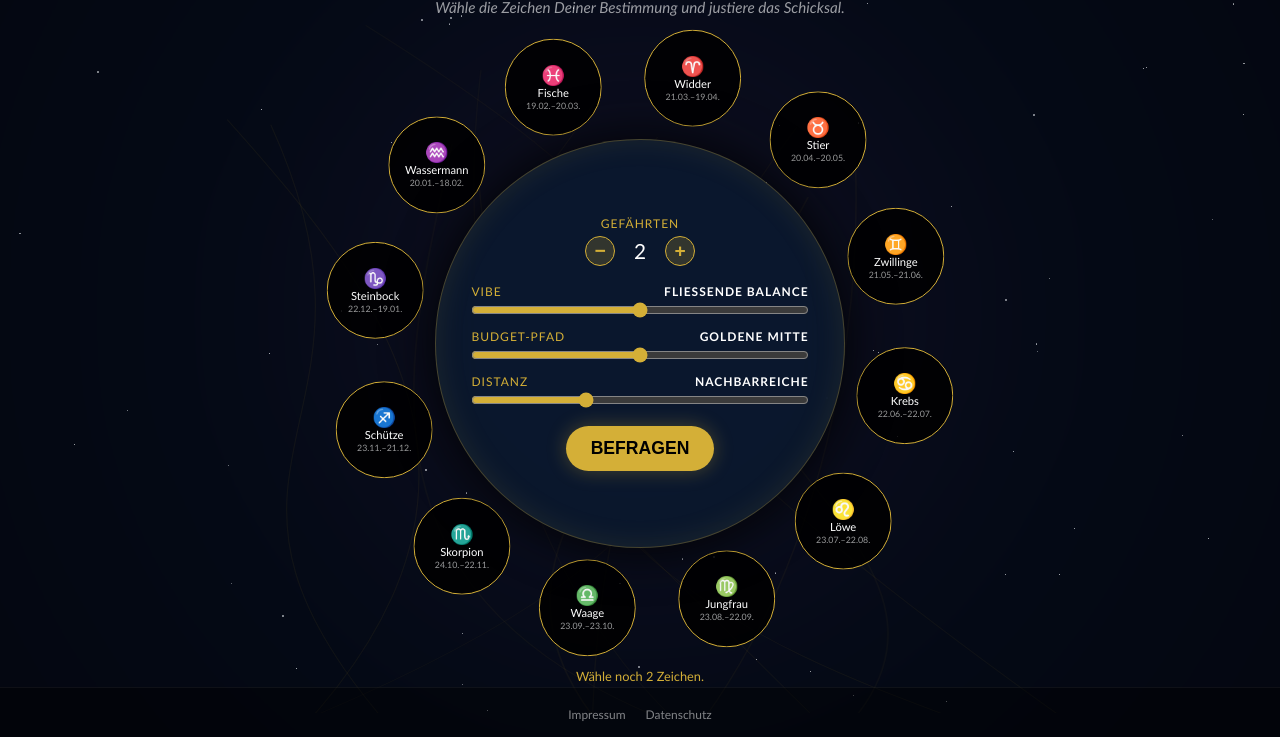
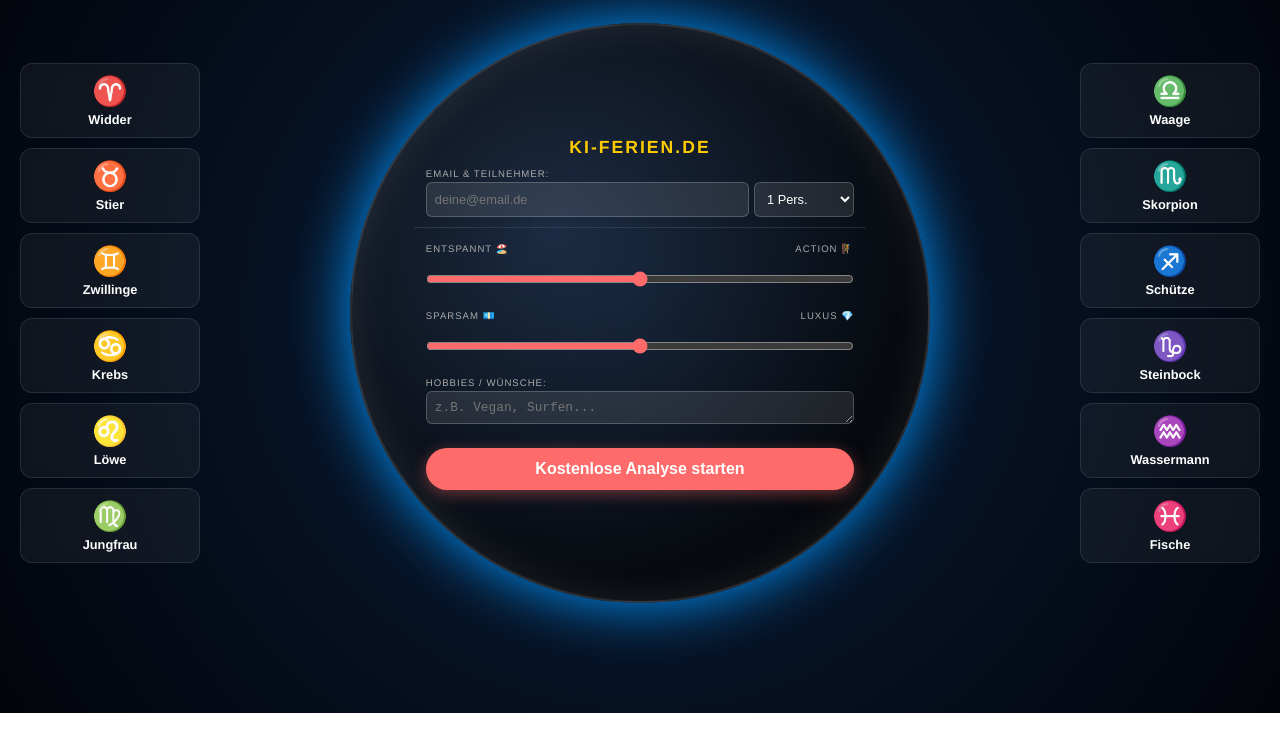
Before and after one commit to KI-Ferien/match-app, a website: page index.html in a window 1280 px wide. Shown: the part 87-824 px from the top of the page. After the commit the page ends 800 px from the top, so only its background shows below. Drawn offline with Linux system fonts and the light colour scheme.

Commit message:
Update index.html

```diff
--- a/index.html
+++ b/index.html
@@ -1,320 +1,188 @@
- <!DOCTYPE html>
+<!DOCTYPE html>
 <html lang="de">
 <head>
     <meta charset="UTF-8">
-    <meta name="viewport" content="width=device-width, initial-scale=1.0, maximum-scale=1.0, user-scalable=no">
-    <title>KI-Ferien.de - Kosmisches Orakel</title>
+    <meta name="viewport" content="width=device-width, initial-scale=1.0">
+    <title>KI-Ferien.de | Kosmische Analyse</title>
+    <meta property="og:title" content="KI-Ferien.de | Deine perfekten Ferien in Sekunden geplant">
+
+    <script nowprocket data-noptimize="1" data-cfasync="false" data-wpfc-render="false" seraph-accel-crit="1" data-no-defer="1">
+      (function () {
+          var script = document.createElement("script");
+          script.async = 1;
+          script.src = 'https://emrldtp.cc/NDkyMDQ0.js?t=492044';
+          document.head.appendChild(script);
+      })();
+    </script>
 
     <style>
-        :root {
-            --gold: #d4af37;
-            --cosmic-blue: #0a192f;
-            --glass: rgba(255, 255, 255, 0.05);
-            --circle-size: clamp(310px, 92vw, 620px);
-            --ball-size: clamp(65px, 13vw, 95px);
-            --rotation-speed: 160s;
+        :root { --glow: #0096ff; --gold: #ffcc00; --bg: #02050a; --cta: #ff6b6b; }
+        * { box-sizing: border-box; margin: 0; padding: 0; }
+        body { background-color: var(--bg); color: white; font-family: 'Helvetica Neue', Arial, sans-serif; min-height: 100vh; display: flex; justify-content: center; align-items: center; background: radial-gradient(circle at center, #0a1e3b 0%, #02040a 100%); padding: 20px; overflow-x: hidden; }
+
+        .main-grid { position: relative; z-index: 100; display: grid; grid-template-columns: 180px 1fr 180px; align-items: center; gap: 30px; width: 100%; max-width: 1400px; }
+
+        /* Sternzeichen-Säulen */
+        .zodiac-column { display: flex; flex-direction: column; gap: 10px; }
+        .zodiac-card { background: rgba(255, 255, 255, 0.05); border: 1px solid rgba(255, 255, 255, 0.1); padding: 10px; text-align: center; border-radius: 12px; cursor: pointer; transition: 0.3s; backdrop-filter: blur(5px); }
+        .zodiac-card:hover, .zodiac-card.active { border-color: var(--glow); background: rgba(0, 150, 255, 0.2); box-shadow: 0 0 15px var(--glow); transform: scale(1.05); }
+        .zodiac-symbol { font-size: 1.8rem; color: var(--gold); display: block; }
+        .zodiac-name { font-weight: bold; display: block; font-size: 0.8rem; margin-top: 4px; }
+
+        /* Das Glaskugel-Cockpit */
+        .crystal-ball {
+            width: 580px; min-height: 580px; border-radius: 50%;
+            background: radial-gradient(circle at 35% 35%, rgba(255,255,255,0.08) 0%, rgba(0,0,0,0.95) 90%);
+            box-shadow: 0 0 60px var(--glow), inset 0 0 40px rgba(255,255,255,0.1);
+            border: 2px solid rgba(255,255,255,0.15); display: flex; flex-direction: column;
+            justify-content: center; align-items: center; padding: 50px; text-align: center;
         }
 
-        body {
-            margin: 0; padding: 0;
-            background: #05060f;
-            color: white; font-family: 'Optima', 'Segoe UI', serif;
-            min-height: 100vh; display: flex; flex-direction: column;
-            align-items: center; overflow-x: hidden;
-        }
+        .input-wrap { width: 90%; margin-bottom: 10px; text-align: left; }
+        label { font-size: 0.6rem; color: #aaa; text-transform: uppercase; letter-spacing: 1px; display: block; margin-bottom: 3px; }
 
-        #space-canvas { position: fixed; top: 0; left: 0; width: 100%; height: 100%; z-index: -3; }
-        .milky-way {
-            position: fixed; top: 50%; left: 50%; width: 150vmax; height: 150vmax;
-            background: radial-gradient(circle at center, rgba(142, 108, 246, 0.1) 0%, rgba(0, 92, 151, 0.05) 30%, transparent 70%);
-            transform: translate(-50%, -50%); z-index: -2; pointer-events: none; filter: blur(80px);
-        }
-        #magic-threads { position: fixed; top: 0; left: 0; width: 100%; height: 100%; z-index: -1; pointer-events: none; }
+        select, input, textarea { width: 100%; padding: 8px; border-radius: 6px; border: 1px solid rgba(255,255,255,0.2); background: rgba(255,255,255,0.1); color: white; font-size: 0.8rem; outline: none; }
+        input[type="range"] { accent-color: var(--cta); margin-top: 5px; }
 
-        .hero { text-align: center; padding: 10px 20px; z-index: 10; }
-        h1 { font-size: clamp(1.4rem, 5vw, 2.8rem); color: var(--gold); margin: 5px 0; text-shadow: 0 0 20px rgba(212,175,55,0.4); letter-spacing: 2px; }
+        .participants-scroll { width: 95%; max-height: 120px; overflow-y: auto; margin-bottom: 15px; padding-right: 5px; border-bottom: 1px solid rgba(255,255,255,0.1); }
+        .participant-row { display: flex; align-items: center; gap: 8px; margin-bottom: 8px; background: rgba(255, 255, 255, 0.05); padding: 5px; border-radius: 5px; }
+        .participant-row label { margin: 0; min-width: 60px; font-size: 0.6rem; }
 
-        .briefing-text {
-            max-width: 500px; text-align: center; font-style: italic;
-            color: rgba(255, 255, 255, 0.6); font-size: clamp(0.75rem, 1.8vw, 0.95rem);
-            margin-bottom: 10px; padding: 0 20px; line-height: 1.4; z-index: 10;
-        }
+        .cta-btn { background: var(--cta); color: white; font-size: 1rem; font-weight: bold; padding: 12px 30px; border: none; border-radius: 50px; cursor: pointer; box-shadow: 0 4px 15px rgba(255, 107, 107, 0.4); width: 90%; transition: 0.3s; margin-top: 10px; }
+        .cta-btn:hover { background: #ee5253; transform: scale(1.03); }
+        .cta-btn:disabled { background: #444; cursor: wait; }
 
-        .oracle-container {
-            position: relative; width: var(--circle-size); height: var(--circle-size);
-            margin: 5px auto; display: flex; align-items: center; justify-content: center;
-        }
-
-        #zodiac-wrapper {
-            position: absolute; width: 100%; height: 100%;
-            animation: rotate-ring var(--rotation-speed) linear infinite;
-        }
-
-        .central-hub {
-            width: 66%; height: 66%;
-            background: rgba(10, 25, 47, 0.9);
-            backdrop-filter: blur(20px); border-radius: 50%;
-            border: 1px solid rgba(212, 175, 55, 0.3);
-            display: flex; flex-direction: column; align-items: center; justify-content: center;
-            padding: clamp(12px, 3vw, 35px); box-sizing: border-box; z-index: 5;
-            box-shadow: 0 0 50px rgba(0,0,0,0.9), inset 0 0 30px rgba(212,175,55,0.1);
-        }
-
-        .slider-area { width: 100%; display: flex; flex-direction: column; gap: clamp(4px, 1vh, 10px); }
-        .slider-group { width: 100%; }
-        .slider-label { font-size: clamp(0.6rem, 1.5vw, 0.75rem); color: var(--gold); display: flex; justify-content: space-between; text-transform: uppercase; letter-spacing: 1px; }
-        .slider-val { color: white; font-weight: bold; }
-
-        .stepper-container {
-            display: flex; align-items: center; justify-content: center;
-            gap: 15px; margin: 5px 0 10px 0;
-        }
-        .stepper-btn {
-            background: rgba(212, 175, 55, 0.2); border: 1px solid var(--gold);
-            color: var(--gold); width: 30px; height: 30px; border-radius: 50%;
-            cursor: pointer; font-weight: bold; font-size: 1.2rem;
-            display: flex; align-items: center; justify-content: center; transition: 0.2s;
-        }
-        .stepper-btn:hover { background: var(--gold); color: black; }
-        #val-p { font-size: 1.3rem; color: white; min-width: 20px; text-align: center; }
-
-        input[type=range] { width: 100%; margin: 4px 0; cursor: pointer; accent-color: var(--gold); height: 14px; }
-
-        .oracle-btn {
-            background: var(--gold); color: black; border: none;
-            padding: clamp(8px, 2vw, 12px) clamp(15px, 4vw, 25px);
-            border-radius: 30px; font-weight: bold;
-            cursor: pointer; margin-top: clamp(8px, 2vh, 15px);
-            font-size: clamp(0.75rem, 2vw, 1.1rem);
-            box-shadow: 0 0 20px rgba(212, 175, 55, 0.3); transition: 0.3s;
-        }
-
-        .zodiac-ball {
-            position: absolute; width: var(--ball-size); height: var(--ball-size);
-            background: rgba(0,0,0,0.85); border: 1.5px solid var(--gold); border-radius: 50%;
-            display: flex; align-items: center; justify-content: center;
-            cursor: pointer; transition: 0.4s cubic-bezier(0.175, 0.885, 0.32, 1.275);
-            z-index: 6; animation: counter-rotate var(--rotation-speed) linear infinite;
-        }
-        .zodiac-ball span { line-height: 1.2; text-align: center; font-size: clamp(0.55rem, 1.6vw, 0.7rem); display: block; width: 100%; color: white; pointer-events: none; }
-        .zodiac-ball.selected { background: var(--gold); border-color: white; box-shadow: 0 0 25px var(--gold); }
-        .zodiac-ball.selected span { color: black; font-weight: bold; }
-
-        @keyframes rotate-ring { from { transform: rotate(0deg); } to { transform: rotate(360deg); } }
-        @keyframes counter-rotate {
-            from { transform: translate(-50%, -50%) rotate(0deg); }
-            to { transform: translate(-50%, -50%) rotate(-360deg); }
-        }
-
-        .star { position: absolute; background: white; border-radius: 50%; animation: twinkle 3s infinite ease-in-out; }
-        @keyframes twinkle { 0%, 100% { opacity: 0.2; } 50% { opacity: 0.8; } }
-
-        @keyframes snake {
-            0% { stroke-dashoffset: 400; opacity: 0; }
-            20% { opacity: 0.4; }
-            80% { opacity: 0.4; }
-            100% { stroke-dashoffset: 0; opacity: 0; }
-        }
-        .snaking-thread { fill: none; stroke-dasharray: 200; animation: snake linear infinite; }
-
-        footer { margin-top: auto; padding: 15px; width: 100%; text-align: center; background: rgba(0,0,0,0.4); border-top: 1px solid rgba(255,255,255,0.05); }
-        footer a { color: rgba(255,255,255,0.5); text-decoration: none; margin: 0 10px; font-size: 0.75rem; }
+        @media (max-width: 1000px) { .main-grid { grid-template-columns: 1fr; } .zodiac-column { flex-direction: row; flex-wrap: wrap; justify-content: center; } .crystal-ball { width: 400px; min-height: 400px; padding: 30px; } }
     </style>
 </head>
 <body>
 
-<div id="space-canvas"></div>
-<div class="milky-way"></div>
-<svg id="magic-threads" viewBox="0 0 100 100" preserveAspectRatio="none"></svg>
+<div class="main-grid">
+    <div class="zodiac-column">
+        <div class="zodiac-card" onclick="setMainZodiac('widder', this)"><span class="zodiac-symbol">♈</span><span class="zodiac-name">Widder</span></div>
+        <div class="zodiac-card" onclick="setMainZodiac('stier', this)"><span class="zodiac-symbol">♉</span><span class="zodiac-name">Stier</span></div>
+        <div class="zodiac-card" onclick="setMainZodiac('zwillinge', this)"><span class="zodiac-symbol">♊</span><span class="zodiac-name">Zwillinge</span></div>
+        <div class="zodiac-card" onclick="setMainZodiac('krebs', this)"><span class="zodiac-symbol">♋</span><span class="zodiac-name">Krebs</span></div>
+        <div class="zodiac-card" onclick="setMainZodiac('loewe', this)"><span class="zodiac-symbol">♌</span><span class="zodiac-name">Löwe</span></div>
+        <div class="zodiac-card" onclick="setMainZodiac('jungfrau', this)"><span class="zodiac-symbol">♍</span><span class="zodiac-name">Jungfrau</span></div>
+    </div>
 
-<div class="hero"><h1>KI-FERIEN ORAKEL</h1></div>
+    <div style="display:flex; justify-content:center;">
+        <div class="crystal-ball">
+            <h2 id="ball-title" style="color:var(--gold); margin-bottom:10px; font-size: 1.1rem; letter-spacing: 2px;">KI-FERIEN.DE</h2>
 
-<div class="briefing-text">Wähle die Zeichen Deiner Bestimmung und justiere das Schicksal.</div>
-
-<div class="oracle-container">
-    <div id="zodiac-wrapper"></div>
-    <div class="central-hub">
-        <div class="slider-area">
-            <div class="slider-group">
-                <div class="slider-label" style="justify-content: center;">Gefährten</div>
-                <div class="stepper-container">
-                    <button class="stepper-btn" onclick="changeParticipants(-1)">−</button>
-                    <span id="val-p">2</span>
-                    <button class="stepper-btn" onclick="changeParticipants(1)">+</button>
+            <div class="input-wrap">
+                <label>Email & Teilnehmer:</label>
+                <div style="display:flex; gap:5px;">
+                    <input type="email" id="userEmail" placeholder="deine@email.de">
+                    <select id="personCount" style="width:30%;" onchange="renderParticipantFields()">
+                        <option value="1">1 Pers.</option><option value="2">2 Pers.</option><option value="3">3 Pers.</option><option value="4">4 Pers.</option><option value="5">5 Pers.</option>
+                    </select>
                 </div>
             </div>
-            <div class="slider-group">
-                <div class="slider-label">Vibe <span class="slider-val" id="val-v">Fließende Balance</span></div>
-                <input type="range" id="vibe-slider" min="1" max="3" value="2" oninput="updateVibe(this.value)">
+
+            <div id="participants-list" class="participants-scroll"></div>
+
+            <div class="input-wrap">
+                <div style="display:flex; justify-content:space-between;"><label>Entspannt 🏖️</label><label>Action 🧗</label></div>
+                <input type="range" id="vibeRange" min="0" max="100" value="50">
             </div>
-            <div class="slider-group">
-                <div class="slider-label">Budget-Pfad <span class="slider-val" id="val-b">Goldene Mitte</span></div>
-                <input type="range" id="budget-slider" min="1" max="3" value="2" oninput="updateBudget(this.value)">
+
+            <div class="input-wrap">
+                <div style="display:flex; justify-content:space-between;"><label>Sparsam 💶</label><label>Luxus 💎</label></div>
+                <input type="range" id="budgetRange" min="0" max="100" value="50">
             </div>
-            <div class="slider-group">
-                <div class="slider-label">Distanz <span class="slider-val" id="val-d">Nachbarreiche</span></div>
-                <input type="range" id="distance-slider" min="1" max="4" value="2" oninput="updateDistance(this.value)">
+
+            <div class="input-wrap">
+                <label>Hobbies / Wünsche:</label>
+                <textarea id="hobbiesInput" rows="1" placeholder="z.B. Vegan, Surfen..."></textarea>
             </div>
+
+            <button class="cta-btn" id="matchBtn" onclick="submitCosmicMatch()">Kostenlose Analyse starten</button>
         </div>
-        <button class="oracle-btn" id="ask-oracle">BEFRAGEN</button>
+    </div>
+
+    <div class="zodiac-column">
+        <div class="zodiac-card" onclick="setMainZodiac('waage', this)"><span class="zodiac-symbol">♎</span><span class="zodiac-name">Waage</span></div>
+        <div class="zodiac-card" onclick="setMainZodiac('skorpion', this)"><span class="zodiac-symbol">♏</span><span class="zodiac-name">Skorpion</span></div>
+        <div class="zodiac-card" onclick="setMainZodiac('schuetze', this)"><span class="zodiac-symbol">♐</span><span class="zodiac-name">Schütze</span></div>
+        <div class="zodiac-card" onclick="setMainZodiac('steinbock', this)"><span class="zodiac-symbol">♑</span><span class="zodiac-name">Steinbock</span></div>
+        <div class="zodiac-card" onclick="setMainZodiac('wassermann', this)"><span class="zodiac-symbol">♒</span><span class="zodiac-name">Wassermann</span></div>
+        <div class="zodiac-card" onclick="setMainZodiac('fische', this)"><span class="zodiac-symbol">♓</span><span class="zodiac-name">Fische</span></div>
     </div>
 </div>
 
-<div id="status" style="margin-top: 10px; color: var(--gold); font-size: 0.8rem; height: 1.2rem; z-index: 10; text-align: center;"></div>
+<script>
+    let mainTravelerSign = "";
+    const zodiacs = ["widder", "stier", "zwillinge", "krebs", "loewe", "jungfrau", "waage", "skorpion", "schuetze", "steinbock", "wassermann", "fische"];
 
-<footer><a href="impressum.html">Impressum</a><a href="datenschutz.html">Datenschutz</a></footer>
+    function setMainZodiac(name, el) {
+        mainTravelerSign = name;
+        document.getElementById('ball-title').innerText = name.toUpperCase();
+        document.querySelectorAll('.zodiac-card').forEach(c => c.classList.remove('active'));
+        el.classList.add('active');
+    }
 
-<script>
-    const vibeNamen = ["Stille Einkehr", "Fließende Balance", "Abenteuerliche Ekstase"];
-    const budgetNamen = ["Bescheidene Genügsamkeit", "Goldene Mitte", "Königlicher Luxus"];
-    const distanzNamen = ["Heimatliche Gefilde", "Nachbarreiche", "Kontinentale Weite", "Ans Ende der Welt"];
+    function renderParticipantFields() {
+        const count = parseInt(document.getElementById('personCount').value);
+        const list = document.getElementById('participants-list');
+        list.innerHTML = "";
 
-    let selectedSigns = [];
-    let maxSigns = 2;
-
-    function changeParticipants(delta) {
-        let newVal = maxSigns + delta;
-        if (newVal >= 1 && newVal <= 5) {
-            maxSigns = newVal;
-            document.getElementById('val-p').innerText = maxSigns;
-
-            while (selectedSigns.length > maxSigns) {
-                const removedName = selectedSigns.shift();
-                document.querySelectorAll('.zodiac-ball').forEach(b => {
-                    if (b.dataset.name === removedName) b.classList.remove('selected');
-                });
-            }
-            updateStatusText();
+        for(let i = 2; i <= count; i++) {
+            const row = document.createElement('div');
+            row.className = "participant-row";
+            row.innerHTML = `
+                <label>Pers. ${i}:</label>
+                <select class="extra-zodiac">
+                    ${zodiacs.map(z => `<option value="${z}">${z.charAt(0).toUpperCase() + z.slice(1)}</option>`).join('')}
+                </select>
+            `;
+            list.appendChild(row);
         }
     }
 
-    function updateVibe(v) { document.getElementById('val-v').innerText = vibeNamen[v-1]; }
-    function updateBudget(v) { document.getElementById('val-b').innerText = budgetNamen[v-1]; }
-    function updateDistance(v) { document.getElementById('val-d').innerText = distanzNamen[v-1]; }
+    async function submitCosmicMatch() {
+        const email = document.getElementById('userEmail').value;
+        const btn = document.getElementById('matchBtn');
 
-    function updateStatusText() {
-        const status = document.getElementById('status');
-        if (!status) return;
-        const diff = maxSigns - selectedSigns.length;
-        status.innerText = diff > 0 ? `Wähle noch ${diff} Zeichen.` : "Schicksal bereit.";
-    }
+        if (!mainTravelerSign || !email) {
+            alert("Bitte wähle dein Sternzeichen und gib deine Email ein.");
+            return;
+        }
 
-    function initOrakel() {
-        initCosmos();
-        const wrapper = document.getElementById('zodiac-wrapper');
-        const askButton = document.getElementById('ask-oracle');
+        btn.disabled = true;
+        btn.innerText = "KI analysiert...";
 
-        if (!wrapper) return;
+        const extras = document.querySelectorAll('.extra-zodiac');
+        const groupZodiacs = [mainTravelerSign, ...Array.from(extras).map(s => s.value)];
+        const personCountValue = document.getElementById('personCount').value;
 
-        const signs = [
-            { name: 'Widder', icon: '♈', date: '21.03.–19.04.' },
-            { name: 'Stier', icon: '♉', date: '20.04.–20.05.' },
-            { name: 'Zwillinge', icon: '♊', date: '21.05.–21.06.' },
-            { name: 'Krebs', icon: '♋', date: '22.06.–22.07.' },
-            { name: 'Löwe', icon: '♌', date: '23.07.–22.08.' },
-            { name: 'Jungfrau', icon: '♍', date: '23.08.–22.09.' },
-            { name: 'Waage', icon: '♎', date: '23.09.–23.10.' },
-            { name: 'Skorpion', icon: '♏', date: '24.10.–22.11.' },
-            { name: 'Schütze', icon: '♐', date: '23.11.–21.12.' },
-            { name: 'Steinbock', icon: '♑', date: '22.12.–19.01.' },
-            { name: 'Wassermann', icon: '♒', date: '20.01.–18.02.' },
-            { name: 'Fische', icon: '♓', date: '19.02.–20.03.' }
-        ];
+        const analysisData = {
+            email: email,
+            zodiacs: groupZodiacs,
+            vibe: document.getElementById('vibeRange').value,
+            budget: document.getElementById('budgetRange').value,
+            hobbies: document.getElementById('hobbiesInput').value,
+            persons: personCountValue,
+            p: personCountValue,
+            marker: "698672",
+            project: "492044"
+        };
 
-        wrapper.innerHTML = '';
-        signs.forEach((sign, index) => {
-            const ball = document.createElement('div');
-            ball.className = 'zodiac-ball';
-            ball.dataset.name = sign.name;
-            ball.innerHTML = `<span><b style="font-size:1.2rem">${sign.icon}</b><br>${sign.name}<br><span style="font-size:0.55rem; opacity:0.6; display:block; margin-top:2px;">${sign.date}</span></span>`;
+        // Weiterleitung direkt ausführen, um den blockierenden Netlify-Fehler komplett zu umgehen
+        window.location.href = `reise.html?signs=${groupZodiacs.join(',')}&p=${personCountValue}&v=${analysisData.vibe}&b=${analysisData.budget}`;
 
-            const angle = (index / signs.length) * 2 * Math.PI - Math.PI / 2;
-            const radius = 43.5;
-            const x = 50 + radius * Math.cos(angle);
-            const y = 50 + radius * Math.sin(angle);
-            ball.style.left = `${x}%`;
-            ball.style.top = `${y}%`;
-
-            ball.onclick = () => {
-                if (ball.classList.contains('selected')) {
-                    ball.classList.remove('selected');
-                    selectedSigns = selectedSigns.filter(s => s !== sign.name);
-                } else {
-                    if (selectedSigns.length >= maxSigns) {
-                        const oldest = selectedSigns.shift();
-                        document.querySelectorAll('.zodiac-ball').forEach(b => {
-                            if(b.dataset.name === oldest) b.classList.remove('selected');
-                        });
-                    }
-                    ball.classList.add('selected');
-                    selectedSigns.push(sign.name);
-                }
-                updateStatusText();
-            };
-            wrapper.appendChild(ball);
-        });
-        updateStatusText();
-
-        if (askButton) {
-            askButton.onclick = async () => {
-                if (selectedSigns.length === 0) return;
-                askButton.innerText = "LESEN...";
-                const payload = {
-                    signs: selectedSigns,
-                    participants: maxSigns,
-                    vibe: vibeNamen[document.getElementById('vibe-slider').value - 1],
-                    budget: budgetNamen[document.getElementById('budget-slider').value - 1],
-                    distance: distanzNamen[document.getElementById('distance-slider').value - 1]
-                };
-                try {
-                    const response = await fetch('/api/match', {
-                        method: 'POST',
-                        headers: {'Content-Type': 'application/json'},
-                        body: JSON.stringify(payload)
-                    });
-
-                    if (!response.ok) throw new Error("API Fehler");
-
-                    const result = await response.json();
-                    sessionStorage.setItem('orakelResult', JSON.stringify({ result }));
-                    window.location.href = 'reise.html';
-                } catch (e) {
-                    console.error(e);
-                    askButton.innerText = "BEFRAGEN";
-                }
-            };
+        try {
+            // Der API-Call läuft asynchron im Hintergrund weiter, stört aber das UI-Routing nicht mehr
+            fetch('/.netlify/functions/match', {
+                method: 'POST',
+                headers: { 'Content-Type': 'application/json' },
+                body: JSON.stringify(analysisData)
+            });
+        } catch (error) {
+            console.warn("Hintergrund-API-Logging fehlgeschlagen:", error);
         }
     }
-
-    function initCosmos() {
-        const canvas = document.getElementById('space-canvas');
-        if (!canvas) return;
-        canvas.innerHTML = '';
-        for(let i=0; i<80; i++) {
-            const star = document.createElement('div');
-            star.className = 'star';
-            const size = Math.random() * 2;
-            star.style.width = size + 'px'; star.style.height = size + 'px';
-            star.style.left = Math.random() * 100 + '%'; star.style.top = Math.random() * 100 + '%';
-            canvas.appendChild(star);
-        }
-        const svg = document.getElementById('magic-threads');
-        if (!svg) return;
-        let paths = '';
-        for(let i=0; i<12; i++) {
-            const d = `M ${Math.random()*100} -10 C ${Math.random()*100} ${Math.random()*100}, ${Math.random()*100} ${Math.random()*100}, ${Math.random()*100} 110`;
-            paths += `<path class="snaking-thread" d="${d}" stroke="rgba(212,175,55,0.3)" stroke-width="0.1" style="animation-duration: ${40+Math.random()*30}s;" />`;
-        }
-        svg.innerHTML = paths;
-    }
-
-    // Führt die Initialisierung aus, sobald das DOM stabil bereitsteht
-    if (document.readyState === 'loading') {
-        document.addEventListener('DOMContentLoaded', initOrakel);
-    } else {
-        initOrakel();
-    }
 </script>
-
-<script nowprocket data-noptimize="1" data-cfasync="false" data-wpfc-render="false" seraph-accel-crit="1" data-no-defer="1">
-  (function () {
+</body>
+</html>
```
